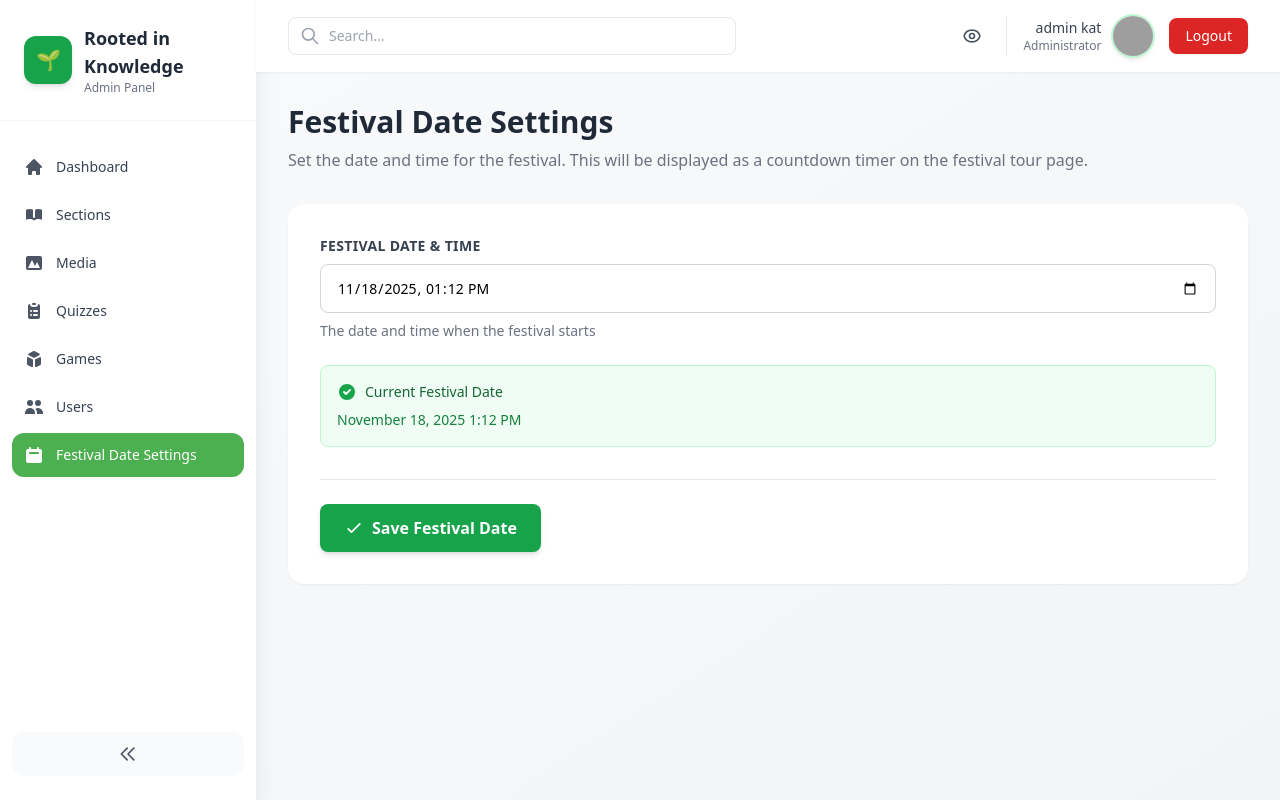
After one commit to kbrbs/project, a Django app: page /admin-panel/festival-date/ in a window 1280 px wide. The commit adds this page. Run offline with Django 4.2, Linux system fonts and the light colour scheme; a user stored in the database is signed in; data comes from the database, SQL or seed files in the repository; both versions use the stored data as it was after the commit; some libraries are stand-ins or nearby versions; grey boxes are pictures that could not be loaded.

Commit message:
4. Countdown timer -Added /api/festival-date/ endpoint to fetch the festival date -Added Festival Date Settings section in the admin panel

```diff
--- a/core/admin_panel/views.py
+++ b/core/admin_panel/views.py
@@ -3,11 +3,12 @@ from django.urls import reverse_lazy
 from django.views.generic import ListView, CreateView, UpdateView, DeleteView, TemplateView
 from django.utils.decorators import method_decorator
 from django.contrib.admin.views.decorators import staff_member_required
+from django.contrib.auth.decorators import login_required
 from django.contrib import messages
 from django import forms
 from django.db.models import Count, Max
 
-from core.models import Article, EducationalSection, MediaAsset, ContentModeration, Visit, Download, StudentProfile, SectionImage
+from core.models import Article, EducationalSection, MediaAsset, ContentModeration, Visit, Download, StudentProfile, SectionImage, FestivalDate
 from django.http import JsonResponse, HttpResponse, FileResponse, HttpResponseRedirect
 from django.conf import settings
 import os
@@ -618,3 +619,54 @@ def moderation_update(request, pk):
         messages.success(request, 'Moderation updated.')
         return redirect('core:admin_moderation')
     return render(request, 'core/admin_panel/moderation_update.html', {'item': item})
+
+
+# Festival Date Settings
+class FestivalDateForm(forms.ModelForm):
+    class Meta:
+        model = FestivalDate
+        fields = ['festival_date']
+        widgets = {
+            'festival_date': forms.DateTimeInput(attrs={
+                'type': 'datetime-local',
+                'class': 'w-full px-4 py-2 border border-gray-300 rounded-lg focus:ring-2 focus:ring-green-500 focus:border-transparent'
+            })
+        }
+
+
+@method_decorator(staff_member_required, name='dispatch')
+class FestivalDateSettingsView(TemplateView):
+    template_name = 'core/admin_panel/festival_date_settings.html'
+
+    def get_context_data(self, **kwargs):
+        context = super().get_context_data(**kwargs)
+        festival_date_instance = FestivalDate.get_instance()
+        context['form'] = FestivalDateForm(instance=festival_date_instance)
+        context['festival_date'] = festival_date_instance.festival_date
+        return context
+
+    def post(self, request, *args, **kwargs):
+        festival_date_instance = FestivalDate.get_instance()
+        form = FestivalDateForm(request.POST, instance=festival_date_instance)
+        if form.is_valid():
+            form.save()
+            messages.success(request, 'Festival date has been updated successfully!')
+            return redirect('core:admin_festival_date_settings')
+        context = self.get_context_data()
+        context['form'] = form
+        return render(request, self.template_name, context)
+
+
+@login_required
+def festival_date_api(request):
+    """API endpoint to get the festival date for the countdown timer."""
+    festival_date_instance = FestivalDate.get_instance()
+    if festival_date_instance.festival_date:
+        return JsonResponse({
+            'festival_date': festival_date_instance.festival_date.isoformat(),
+            'exists': True
+        })
+    return JsonResponse({
+        'festival_date': None,
+        'exists': False
+    })
--- a/core/models.py
+++ b/core/models.py
@@ -239,3 +239,25 @@ class ActivityLog(models.Model):
 
     def __str__(self):
         return f"{self.user.username} - {self.get_action_display()} ({self.category}) @ {self.created_at}"
+
+
+class FestivalDate(models.Model):
+    """Singleton model to store the festival date."""
+    festival_date = models.DateTimeField(null=True, blank=True, help_text="The date and time when the festival starts")
+    updated_at = models.DateTimeField(auto_now=True)
+    created_at = models.DateTimeField(auto_now_add=True)
+
+    class Meta:
+        verbose_name = "Festival Date"
+        verbose_name_plural = "Festival Date"
+
+    def __str__(self):
+        if self.festival_date:
+            return f"Festival Date: {self.festival_date}"
+        return "Festival Date: Not Set"
+
+    @classmethod
+    def get_instance(cls):
+        """Get or create the singleton instance."""
+        obj, created = cls.objects.get_or_create(pk=1)
+        return obj
--- a/core/templates/core/admin_panel/base.html
+++ b/core/templates/core/admin_panel/base.html
@@ -93,6 +93,14 @@
                   <path d="M9 6a3 3 0 11-6 0 3 3 0 016 0zM17 6a3 3 0 11-6 0 3 3 0 016 0zM12.93 17c.046-.327.07-.66.07-1a6.97 6.97 0 00-1.5-4.33A5 5 0 0119 16v1h-6.07zM6 11a5 5 0 015 5v1H1v-1a5 5 0 015-5z"></path>
                 </svg>
                 <span x-show="sidebarOpen" class="font-medium {% if 'user' in request.resolver_match.url_name %}text-white{% else %}text-gray-700 group-hover:text-green-600{% endif %}">Users</span>
+              </a>
+            </li>
+            <li>
+              <a href="{% url 'core:admin_festival_date_settings' %}" class="flex items-center gap-3 p-3 rounded-xl hover:bg-green-50 transition-all group {% if 'festival_date' in request.resolver_match.url_name %}active-nav{% endif %}">
+                <svg class="w-5 h-5 flex-shrink-0 {% if 'festival_date' in request.resolver_match.url_name %}text-white{% else %}text-gray-600 group-hover:text-green-600{% endif %}" fill="currentColor" viewBox="0 0 20 20">
+                  <path fill-rule="evenodd" d="M6 2a1 1 0 00-1 1v1H4a2 2 0 00-2 2v10a2 2 0 002 2h12a2 2 0 002-2V6a2 2 0 00-2-2h-1V3a1 1 0 10-2 0v1H7V3a1 1 0 00-1-1zm0 5a1 1 0 000 2h8a1 1 0 100-2H6z" clip-rule="evenodd"></path>
+                </svg>
+                <span x-show="sidebarOpen" class="font-medium {% if 'festival_date' in request.resolver_match.url_name %}text-white{% else %}text-gray-700 group-hover:text-green-600{% endif %}">Festival Date Settings</span>
               </a>
             </li>
           </ul>
@@ -216,6 +224,10 @@
                   <svg class="w-5 h-5 text-gray-600" fill="currentColor" viewBox="0 0 20 20"><path d="M9 6a3 3 0 11-6 0 3 3 0 016 0zM17 6a3 3 0 11-6 0 3 3 0 016 0zM12.93 17c.046-.327.07-.66.07-1a6.97 6.97 0 00-1.5-4.33A5 5 0 0119 16v1h-6.07zM6 11a5 5 0 015 5v1H1v-1a5 5 0 015-5z"></path></svg>
                   <span class="font-medium text-gray-700">Users</span>
                 </a></li>
+                <li><a href="{% url 'core:admin_festival_date_settings' %}" class="flex items-center gap-3 p-3 rounded-xl hover:bg-green-50 transition-all">
+                  <svg class="w-5 h-5 text-gray-600" fill="currentColor" viewBox="0 0 20 20"><path fill-rule="evenodd" d="M6 2a1 1 0 00-1 1v1H4a2 2 0 00-2 2v10a2 2 0 002 2h12a2 2 0 002-2V6a2 2 0 00-2-2h-1V3a1 1 0 10-2 0v1H7V3a1 1 0 00-1-1zm0 5a1 1 0 000 2h8a1 1 0 100-2H6z" clip-rule="evenodd"></path></svg>
+                  <span class="font-medium text-gray-700">Festival Date Settings</span>
+                </a></li>
               </ul>
             </nav>
           </div>
--- /dev/null
+++ b/core/templates/core/admin_panel/festival_date_settings.html
@@ -0,0 +1,85 @@
+{% extends 'core/admin_panel/base.html' %}
+
+{% block content %}
+<!-- Page Header -->
+<div class="mb-8">
+  <h1 class="text-3xl font-bold text-gray-800 mb-2">Festival Date Settings</h1>
+  <p class="text-gray-500">Set the date and time for the festival. This will be displayed as a countdown timer on the festival tour page.</p>
+</div>
+
+<!-- Settings Card -->
+<div class="bg-white rounded-2xl shadow-sm p-8">
+  <form method="post">
+    {% csrf_token %}
+
+    <div class="space-y-6">
+      <div>
+        <label for="{{ form.festival_date.id_for_label }}" class="block text-sm font-semibold text-gray-700 mb-2 uppercase tracking-wide">
+          Festival Date & Time
+        </label>
+        {{ form.festival_date }}
+        {% if form.festival_date.help_text %}
+          <p class="mt-2 text-sm text-gray-500">{{ form.festival_date.help_text }}</p>
+        {% endif %}
+        {% if form.festival_date.errors %}
+          <ul class="mt-2 text-sm text-red-600">
+            {% for error in form.festival_date.errors %}
+              <li>{{ error }}</li>
+            {% endfor %}
+          </ul>
+        {% endif %}
+      </div>
+
+      {% if festival_date %}
+        <div class="bg-green-50 border border-green-200 rounded-lg p-4">
+          <div class="flex items-center gap-2 mb-2">
+            <svg class="w-5 h-5 text-green-600" fill="currentColor" viewBox="0 0 20 20">
+              <path fill-rule="evenodd" d="M10 18a8 8 0 100-16 8 8 0 000 16zm3.707-9.293a1 1 0 00-1.414-1.414L9 10.586 7.707 9.293a1 1 0 00-1.414 1.414l2 2a1 1 0 001.414 0l4-4z" clip-rule="evenodd"></path>
+            </svg>
+            <span class="text-sm font-medium text-green-800">Current Festival Date</span>
+          </div>
+          <p class="text-sm text-green-700">{{ festival_date|date:"F d, Y g:i A" }}</p>
+        </div>
+      {% else %}
+        <div class="bg-yellow-50 border border-yellow-200 rounded-lg p-4">
+          <div class="flex items-center gap-2 mb-2">
+            <svg class="w-5 h-5 text-yellow-600" fill="currentColor" viewBox="0 0 20 20">
+              <path fill-rule="evenodd" d="M8.257 3.099c.765-1.36 2.722-1.36 3.486 0l5.58 9.92c.75 1.334-.213 2.98-1.742 2.98H4.42c-1.53 0-2.493-1.646-1.743-2.98l5.58-9.92zM11 13a1 1 0 11-2 0 1 1 0 012 0zm-1-8a1 1 0 00-1 1v3a1 1 0 002 0V6a1 1 0 00-1-1z" clip-rule="evenodd"></path>
+            </svg>
+            <span class="text-sm font-medium text-yellow-800">No Festival Date Set</span>
+          </div>
+          <p class="text-sm text-yellow-700">Please set a festival date to enable the countdown timer on the festival tour page.</p>
+        </div>
+      {% endif %}
+    </div>
+
+    <!-- Form Actions -->
+    <div class="mt-8 flex items-center gap-3 pt-6 border-t border-gray-200">
+      <button type="submit" class="inline-flex items-center gap-2 px-6 py-3 bg-green-600 text-white font-semibold rounded-lg hover:bg-green-700 transition-all shadow-md hover:shadow-lg">
+        <svg class="w-5 h-5" fill="none" stroke="currentColor" viewBox="0 0 24 24">
+          <path stroke-linecap="round" stroke-linejoin="round" stroke-width="2" d="M5 13l4 4L19 7"></path>
+        </svg>
+        Save Festival Date
+      </button>
+    </div>
+  </form>
+</div>
+
+<!-- Custom Form Styling -->
+<style>
+  form input[type="datetime-local"] {
+    width: 100%;
+    padding: 0.75rem 1rem;
+    border: 1px solid #D1D5DB;
+    border-radius: 0.5rem;
+    font-size: 0.875rem;
+    transition: all 0.2s;
+  }
+  form input[type="datetime-local"]:focus {
+    outline: none;
+    border-color: #4CAF50;
+    ring: 2px;
+    ring-color: rgba(76, 175, 80, 0.2);
+  }
+</style>
+{% endblock %}
--- a/core/urls.py
+++ b/core/urls.py
@@ -54,4 +54,8 @@ urlpatterns = [
     path('admin-panel/games/<int:pk>/delete/', game_views.GameDeleteView.as_view(), name='admin_game_delete'),
     path('admin-panel/games/question/<int:pk>/options/', game_views.game_question_options, name='admin_game_question_options'),
     path('admin-panel/games/stats/', game_views.game_stats, name='admin_game_stats'),
+
+    # Festival Date Settings
+    path('admin-panel/festival-date/', admin_views.FestivalDateSettingsView.as_view(), name='admin_festival_date_settings'),
+    path('api/festival-date/', admin_views.festival_date_api, name='festival_date_api'),
 ]
```
Also changed, not shown: core/templates/core/festival_tour.html (+107 -1 lines), core/migrations/0009_festivaldate.py (added), db.sqlite3.
